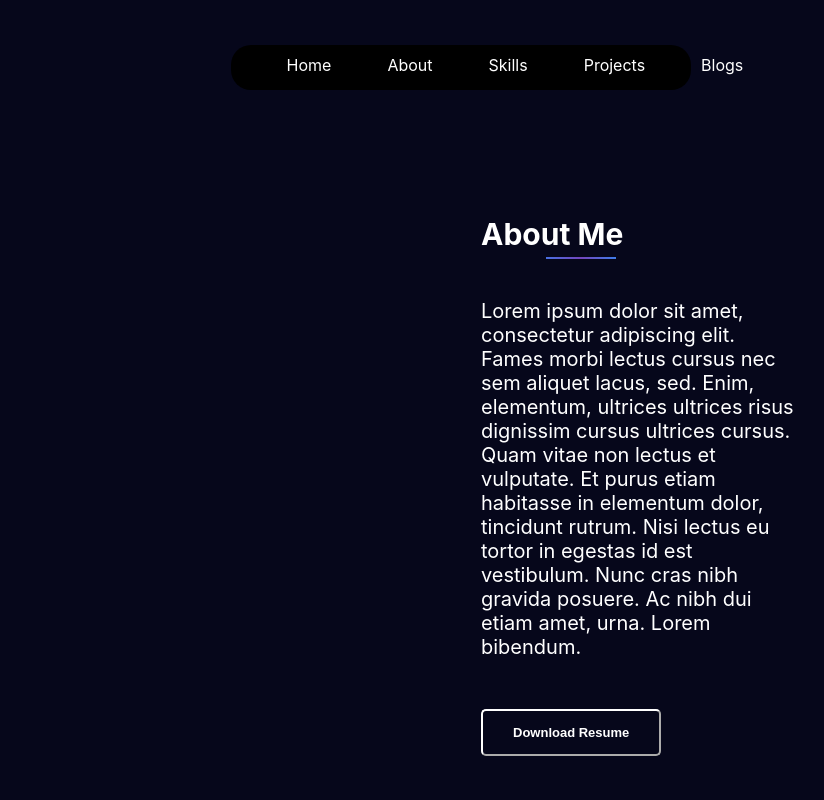
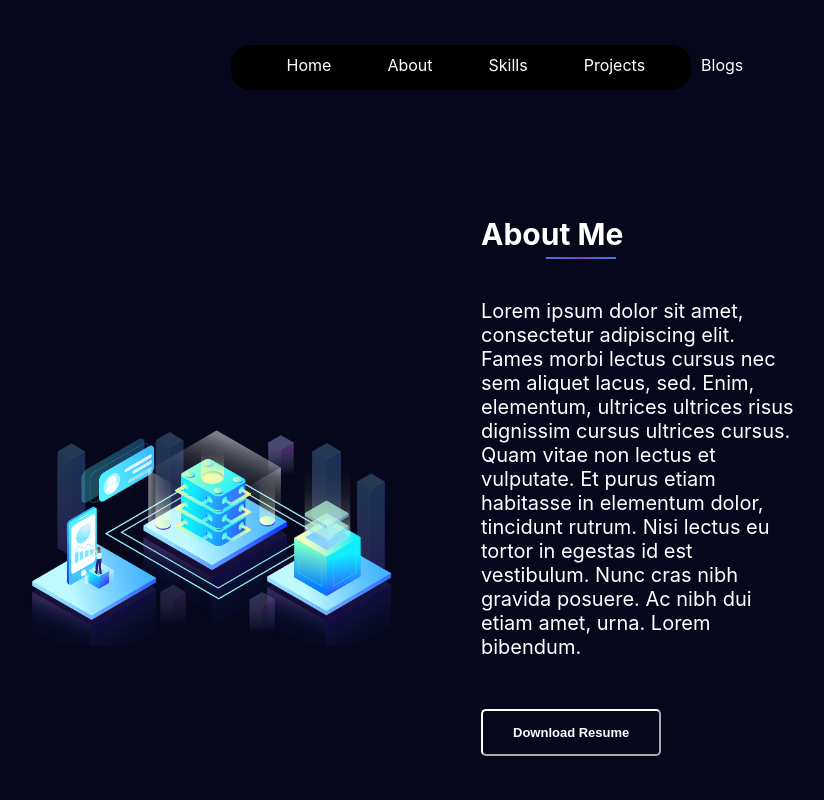
Before and after one commit to Faiz-wdr/my-portfolio, a React (Create React App) app: page / in a window 1280 px wide. Shown: the part 760-1560 px from the top of the page, without its empty margins (179-1003 px from the left). Built offline with nearby package versions, Linux system fonts and the light colour scheme.

Commit message:
Image Added

```diff
--- a/src/components/Aboutme/Aboutme.css
+++ b/src/components/Aboutme/Aboutme.css
@@ -10,6 +10,14 @@
 .vector{
     width: 50%;
     background-color: #06071B;
+}
+
+.vector img{
+  padding-top: 60px;
+  padding-left: 200px;
+  height: 100%;
+  width: 59%;
+  object-fit: contain;
 }
 .about{
     background-color: #06071B;
--- a/src/components/Aboutme/Aboutme.js
+++ b/src/components/Aboutme/Aboutme.js
@@ -1,10 +1,13 @@
 import React, {} from 'react';
 import './Aboutme.css';
+import TechImg from "../../assets/img/techimg.png";
 
 function Aboutme(){
     return (
       <div className="column">
-        <div className="vector"></div>
+        <div className="vector">
+          <img alt='techImage' src={TechImg}></img>
+        </div>
         <div id='About' className="about">
           <h1>About Me</h1>
           <hr></hr>
```
Also changed, not shown: src/assets/img/techimg.png (added).
